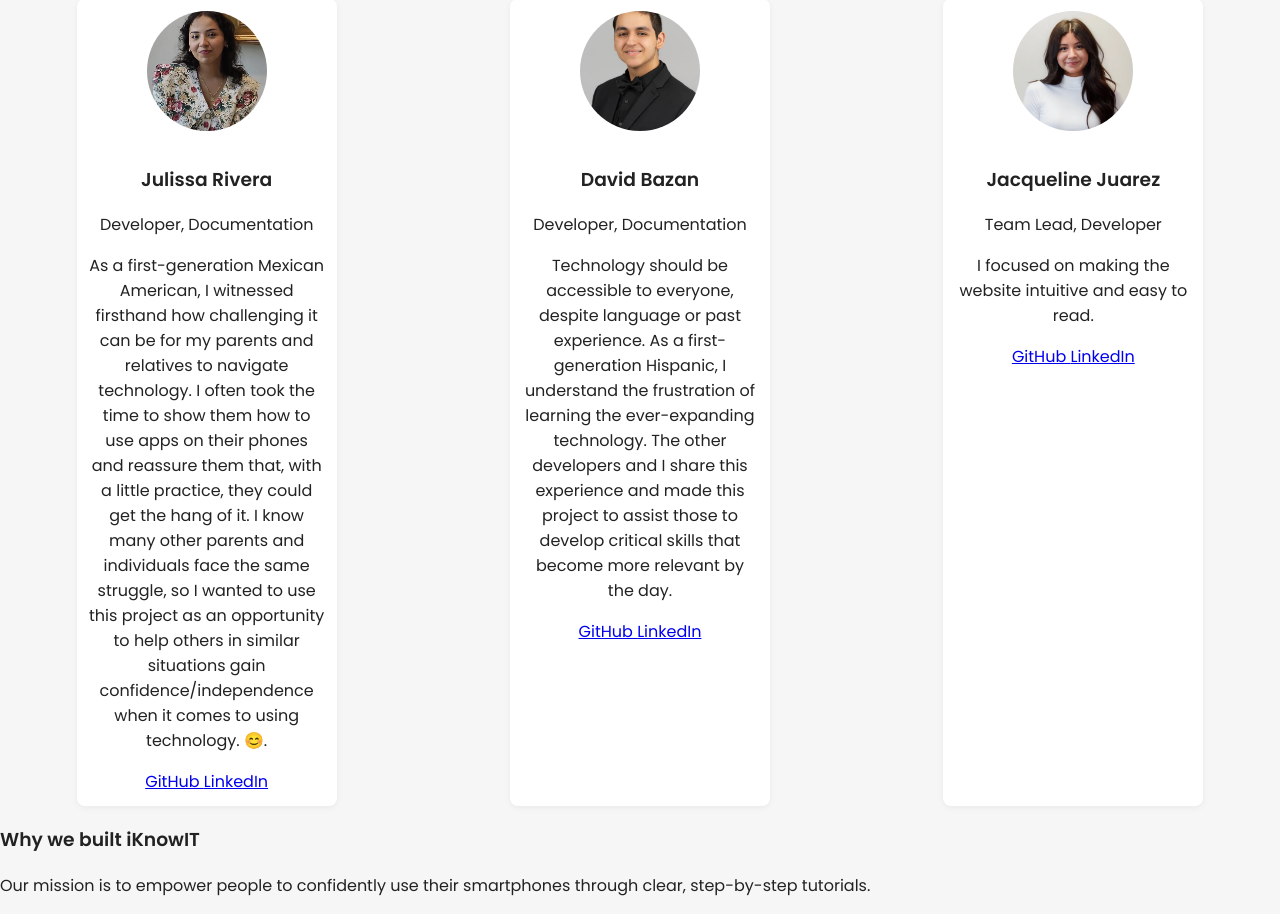
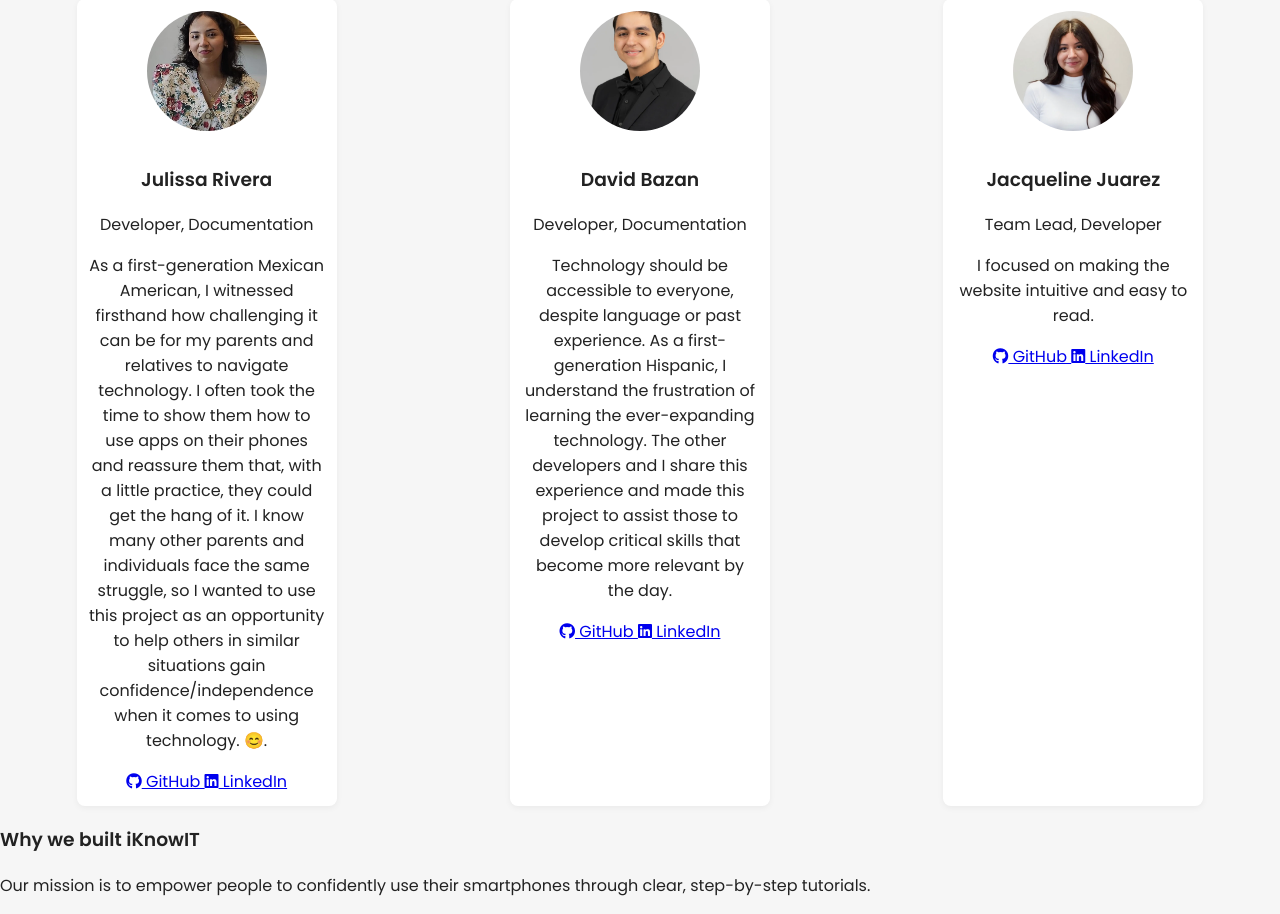
Before and after one commit to senior-project2025/INDY-6, a Flask app: page /about in a window 1280 px wide. Shown: the part 178-1092 px from the top of the page. Run offline with Flask 3, Linux system fonts and the light colour scheme; some libraries are stand-ins or nearby versions.

Commit message:
Include Font Awesome in base HTML template
Added Font Awesome stylesheet link for icons.

```diff
--- a/templates/base.html
+++ b/templates/base.html
@@ -8,6 +8,8 @@
     <link rel="preconnect" href="https://fonts.googleapis.com">
     <link rel="preconnect" href="https://fonts.gstatic.com" crossorigin>
     <link href="https://fonts.googleapis.com/css2?family=Poppins:wght@400;600&display=swap" rel="stylesheet">
+    <link rel="stylesheet" href="https://cdnjs.cloudflare.com/ajax/libs/font-awesome/6.6.0/css/all.min.css">
+
 </head>
 <body>
     <!-- Top bar -->
```
